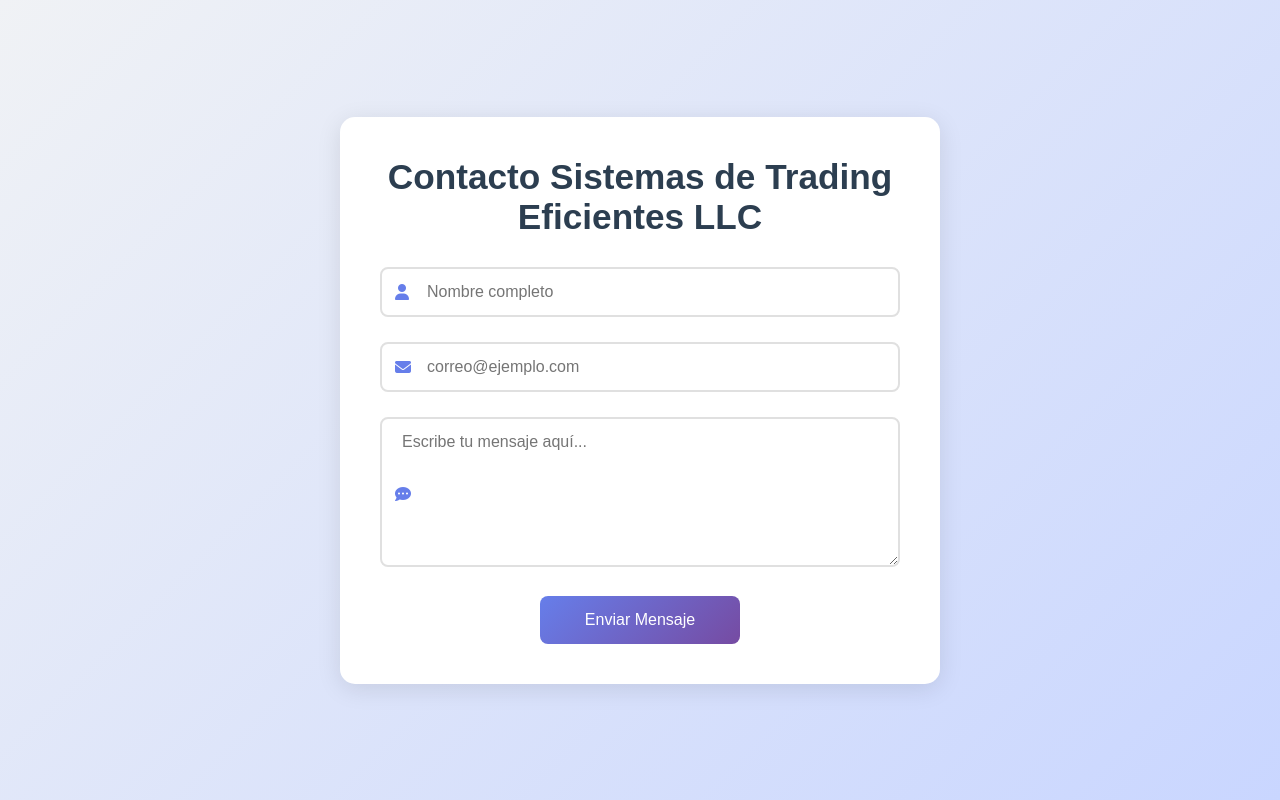
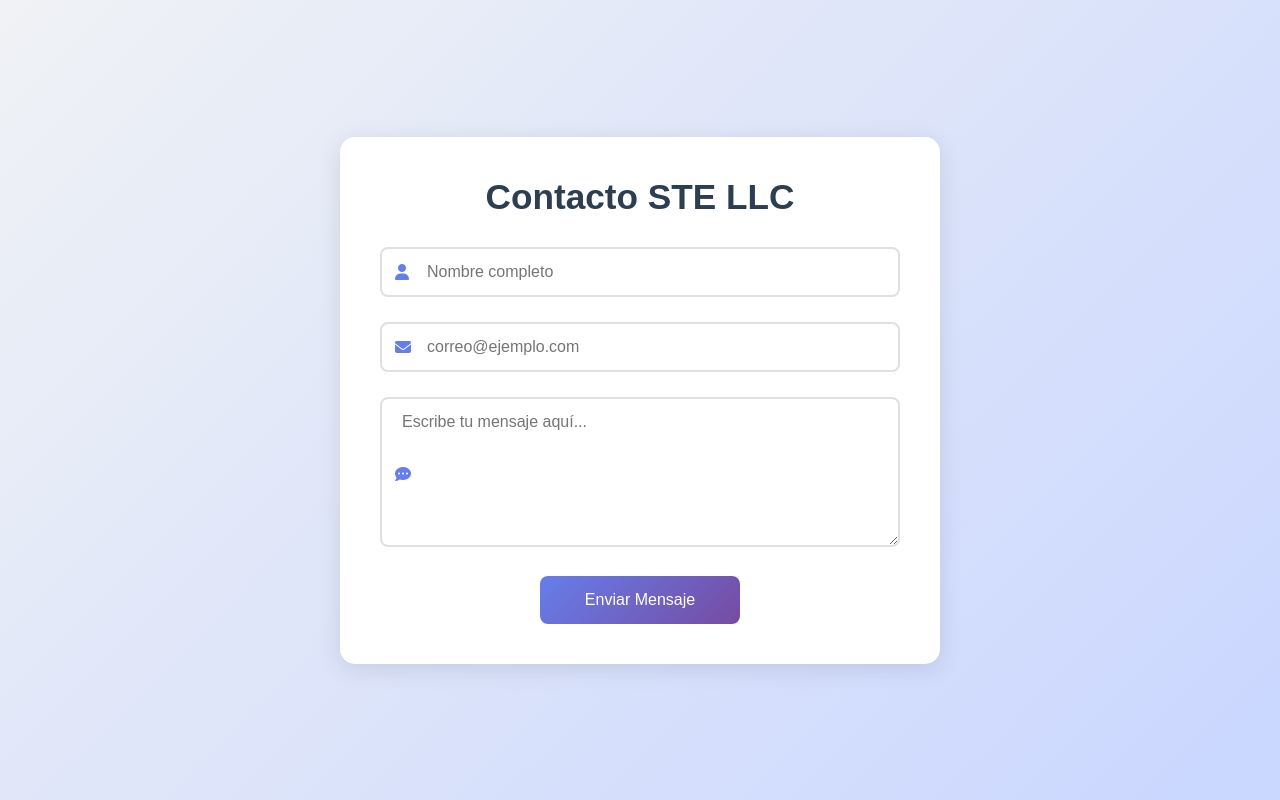
Before and after one commit to STE2025LLC/pruebas, a plain HTML site: page index.html in a window 1280 px wide. Drawn offline with Linux system fonts and the light colour scheme.

Commit message:
Update index.html

```diff
--- a/index.html
+++ b/index.html
@@ -107,7 +107,7 @@
 </head>
 <body>
     <div class="contact-container">
-        <h1>Contacto Sistemas de Trading Eficientes LLC</h1>
+        <h1>Contacto STE LLC</h1>
 
         <form id="contactForm" action="https://formsubmit.co/info@sistemasdetradingeficientes.com" method="POST" enctype="multipart/form-data">
             <div class="form-group">
```
